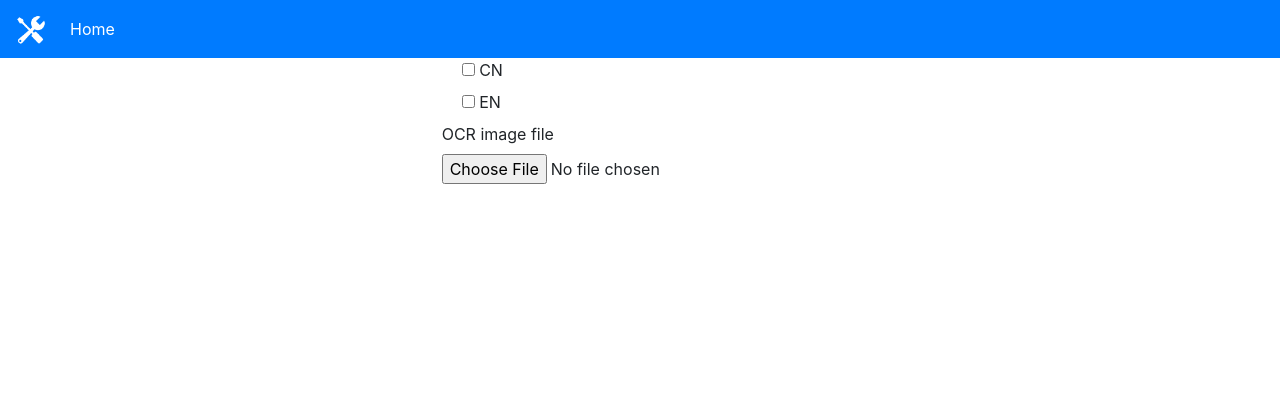
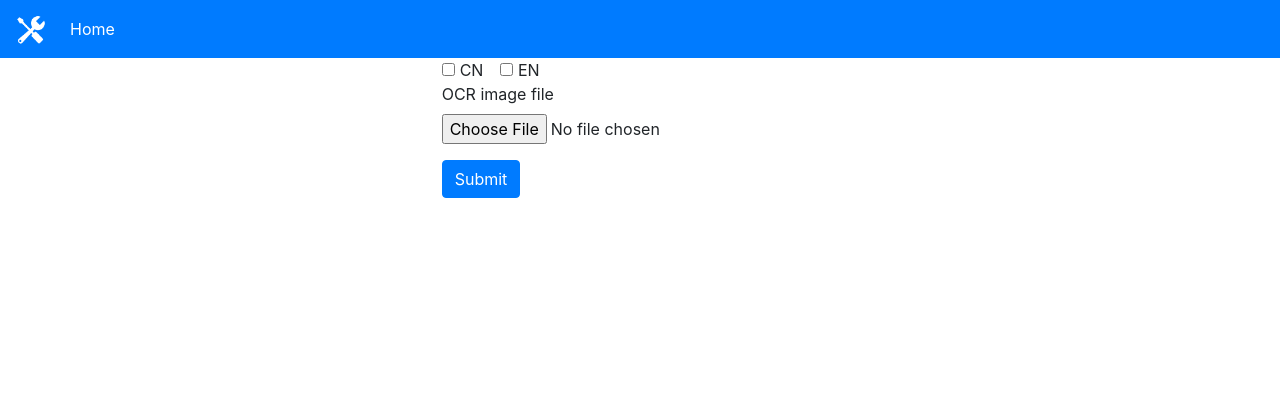
Before and after one commit to BlueRhino/crazytools, a Flask app: page / in a window 1280 px wide. Shown: the top 420 px of the page. Run offline with Flask 2, Linux system fonts and the light colour scheme; some libraries are stand-ins or nearby versions.

Commit message:
add form code in html

```diff
--- a/templates/index.html
+++ b/templates/index.html
@@ -6,22 +6,19 @@
         <div class="row">
             <div class="col-md-4 offset-4">
                 <form>
-                    <div class="form-check checkbox-inline">
-                        <input  type="checkbox" value="" id="ocr_language_cn">
-                        <label for="ocr_language_cn">
-                            CN
-                        </label>
+                    <div class="form-check form-check-inline">
+                        <input class="form-check-input" type="checkbox" id="ocr_language_cn" value="option1">
+                        <label class="form-check-label" for="ocr_language_cn">CN</label>
                     </div>
-                    <div class="form-check checkbox-inline">
-                        <input type="checkbox" value="" id="ocr_language_en">
-                        <label  for="ocr_language_en">
-                            EN
-                        </label>
+                    <div class="form-check form-check-inline">
+                        <input class="form-check-input" type="checkbox" id="ocr_language_en" value="option2">
+                        <label class="form-check-label" for="ocr_language_en">EN</label>
                     </div>
                     <div class="form-group">
                         <label for="ocr_img">OCR image file</label>
                         <input type="file" class="form-control-file" id="ocr_img">
                     </div>
+                    <button type="submit" class="btn btn-primary">Submit</button>
                 </form>
             </div>
         </div>
```
